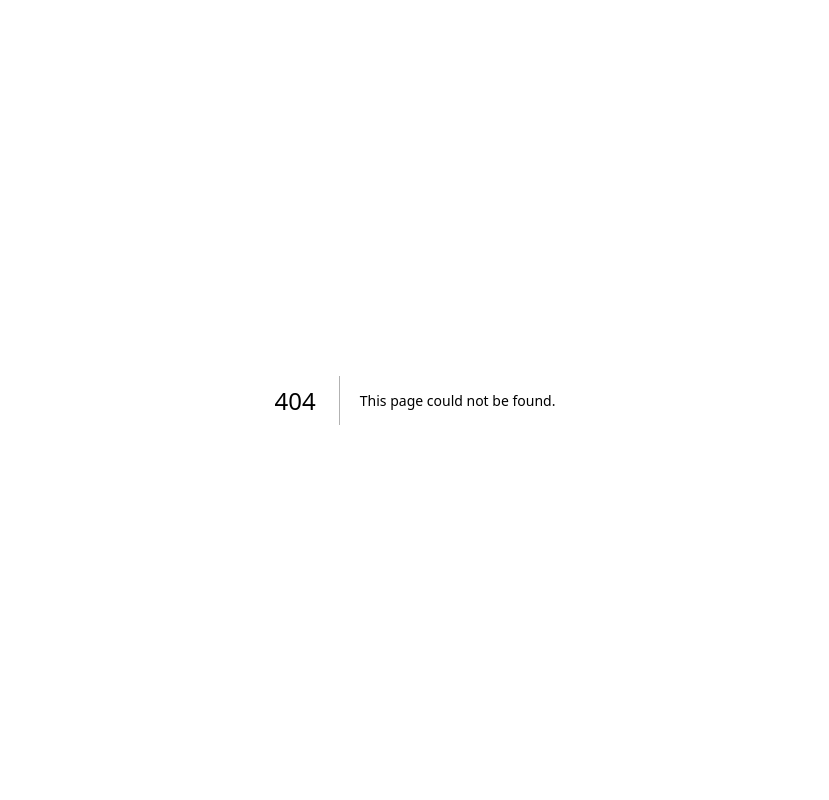
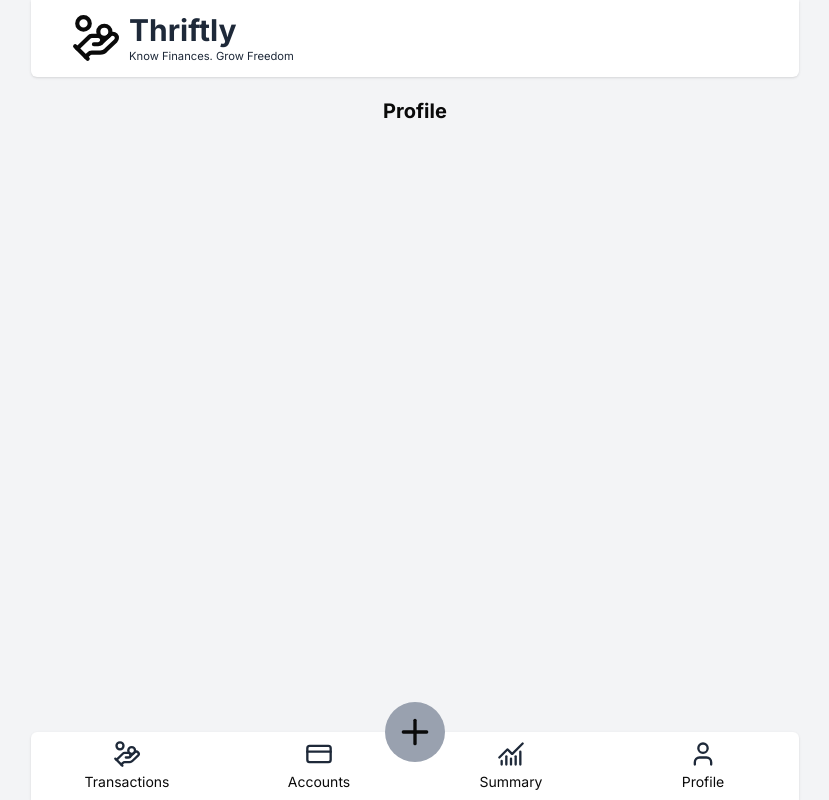
Before and after one commit to bryanpascuadizon/port-dailypeso-expense-tracker, a Next.js app: page /profile in a window 1280 px wide. Before the commit this address had no page. Shown: the whole page, without its empty margins (225-1054 px from the left). Built offline with nearby package versions, Linux system fonts and the light colour scheme.

Commit message:
include sample data

```diff
--- /dev/null
+++ b/app/(root)/profile/page.tsx
@@ -0,0 +1,11 @@
+import PageTitle from "@/components/shared/PageTitle";
+
+const Profile = () => {
+  return (
+    <div>
+      <PageTitle title="Profile" />
+    </div>
+  );
+};
+
+export default Profile;
--- a/components/shared/Footer.tsx
+++ b/components/shared/Footer.tsx
@@ -3,8 +3,8 @@ import {
   HandCoins,
   CreditCard,
   ChartNoAxesCombined,
-  Ellipsis,
   PlusIcon,
+  User,
 } from "lucide-react";
 import { JSX } from "react";
 
@@ -26,9 +26,9 @@ const Footer = () => {
       icon: <ChartNoAxesCombined className="footer-icon-links" />,
     },
     {
-      title: "More",
-      link: "/",
-      icon: <Ellipsis className="footer-icon-links" />,
+      title: "Profile",
+      link: "/profile",
+      icon: <User className="footer-icon-links" />,
     },
   ];
   return (
--- /dev/null
+++ b/db/sample-seed-data.ts
@@ -0,0 +1,206 @@
+export const data = {
+  accounts: [
+    {
+      name: "Cash",
+      description: "Transactions paid with Cash",
+    },
+    {
+      name: "Credit Card",
+      description: "Transactions paid with Credit Card",
+    },
+    {
+      name: "Debit Card",
+      description: "Transactions paid with Debit Card",
+    },
+    {
+      name: "Gcash",
+      description: "Transactions paid with GCash",
+    },
+  ],
+  transactions: [
+    {
+      userId: "1",
+      transactionDate: "2025-02-13T00:00:00.000Z",
+      transactionAmount: 99.99,
+      transactionNote: "Transaction Description",
+      account: "Credit Card",
+      transactionType: "expense",
+    },
+    {
+      userId: "1",
+      transactionDate: "2025-03-13T00:00:00.000Z",
+      transactionAmount: 99.99,
+      transactionNote: "Transaction Description",
+      account: "GCash",
+      transactionType: "income",
+    },
+    {
+      userId: "1",
+      transactionDate: "2025-04-13T00:00:00.000Z",
+      transactionAmount: 199.99,
+      transactionNote: "Transaction Description",
+      account: "GCash",
+      transactionType: "income",
+    },
+    {
+      userId: "1",
+      transactionDate: "2025-05-02T00:00:00.000Z",
+      transactionAmount: 99.99,
+      transactionNote: "Transaction Description",
+      account: "GCash",
+      transactionType: "income",
+    },
+    {
+      userId: "1",
+      transactionDate: "2025-05-03T00:00:00.000Z",
+      transactionAmount: 99.99,
+      transactionNote: "Transaction Description",
+      account: "GCash",
+      transactionType: "income",
+    },
+    {
+      userId: "1",
+      transactionDate: "2025-05-04T00:00:00.000Z",
+      transactionAmount: 99.99,
+      transactionNote: "Transaction Description",
+      account: "GCash",
+      transactionType: "income",
+    },
+    {
+      userId: "1",
+      transactionDate: "2025-05-05T00:00:00.000Z",
+      transactionAmount: 199.99,
+      transactionNote: "Transaction Description",
+      account: "GCash",
+      transactionType: "income",
+    },
+    {
+      userId: "1",
+      transactionDate: "2025-05-06T00:00:00.000Z",
+      transactionAmount: 9.99,
+      transactionNote: "Transaction Description",
+      account: "GCash",
+      transactionType: "expense",
+    },
+    {
+      userId: "1",
+      transactionDate: "2025-05-07T00:00:00.000Z",
+      transactionAmount: 9.99,
+      transactionNote: "Transaction Description",
+      account: "GCash",
+      transactionType: "expense",
+    },
+    {
+      userId: "1",
+      transactionDate: "2025-05-17T00:00:00.000Z",
+      transactionAmount: 99.99,
+      transactionNote: "Transaction Description",
+      account: "GCash",
+      transactionType: "income",
+    },
+    {
+      userId: "1",
+      transactionDate: "2025-05-15T00:00:00.000Z",
+      transactionAmount: 99.99,
+      transactionNote: "Transaction Description",
+      account: "GCash",
+      transactionType: "income",
+    },
+    {
+      userId: "1",
+      transactionDate: "2025-05-16T00:00:00.000Z",
+      transactionAmount: 99.99,
+      transactionNote: "Transaction Description",
+      account: "GCash",
+      transactionType: "income",
+    },
+    {
+      userId: "1",
+      transactionDate: "2025-05-12T00:00:00.000Z",
+      transactionAmount: 199.99,
+      transactionNote: "Transaction Description",
+      account: "GCash",
+      transactionType: "income",
+    },
+    {
+      userId: "1",
+      transactionDate: "2025-05-13T00:00:00.000Z",
+      transactionAmount: 9.99,
+      transactionNote: "Transaction Description",
+      account: "GCash",
+      transactionType: "expense",
+    },
+    {
+      userId: "1",
+      transactionDate: "2025-05-13T00:00:00.000Z",
+      transactionAmount: 9.99,
+      transactionNote: "Transaction Description",
+      account: "GCash",
+      transactionType: "expense",
+    },
+    {
+      userId: "1",
+      transactionDate: "2025-05-17T00:00:00.000Z",
+      transactionAmount: 99.99,
+      transactionNote: "Transaction Description",
+      account: "GCash",
+      transactionType: "income",
+    },
+    {
+      userId: "1",
+      transactionDate: "2025-05-15T00:00:00.000Z",
+      transactionAmount: 99.99,
+      transactionNote: "Transaction Description",
+      account: "GCash",
+      transactionType: "income",
+    },
+    {
+      userId: "1",
+      transactionDate: "2025-05-16T00:00:00.000Z",
+      transactionAmount: 99.99,
+      transactionNote: "Transaction Description",
+      account: "GCash",
+      transactionType: "income",
+    },
+    {
+      userId: "1",
+      transactionDate: "2025-05-12T00:00:00.000Z",
+      transactionAmount: 199.99,
+      transactionNote: "Transaction Description",
+      account: "GCash",
+      transactionType: "income",
+    },
+    {
+      userId: "1",
+      transactionDate: "2025-05-13T00:00:00.000Z",
+      transactionAmount: 9.99,
+      transactionNote: "Transaction Description",
+      account: "GCash",
+      transactionType: "expense",
+    },
+    {
+      userId: "1",
+      transactionDate: "2025-05-13T00:00:00.000Z",
+      transactionAmount: 9.99,
+      transactionNote: "Transaction Description",
+      account: "GCash",
+      transactionType: "expense",
+    },
+    {
+      userId: "1",
+      transactionDate: "2025-12-11T00:00:00.000Z",
+      transactionAmount: 99.99,
+      transactionNote: "Transaction Description",
+      account: "GCash",
+      transactionType: "income",
+    },
+    {
+      userId: "1",
+      transactionDate: "2025-12-12T00:00:00.000Z",
+      transactionAmount: 99.99,
+      transactionNote: "Transaction Description",
+      account: "GCash",
+      transactionType: "income",
+    },
+  ],
+};
```
Also changed, not shown: 1 other file (tests, documents, lock files or other folders).
